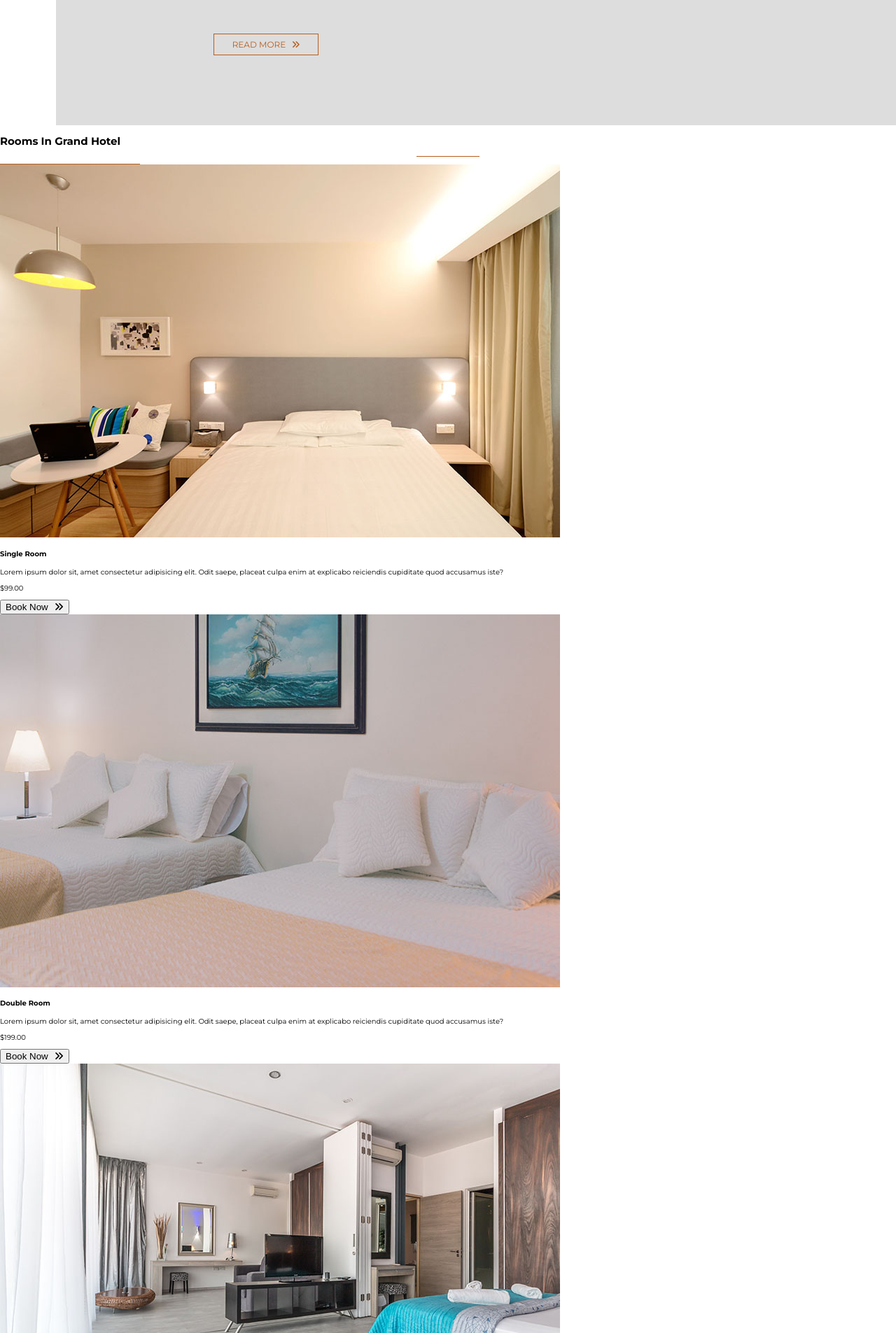
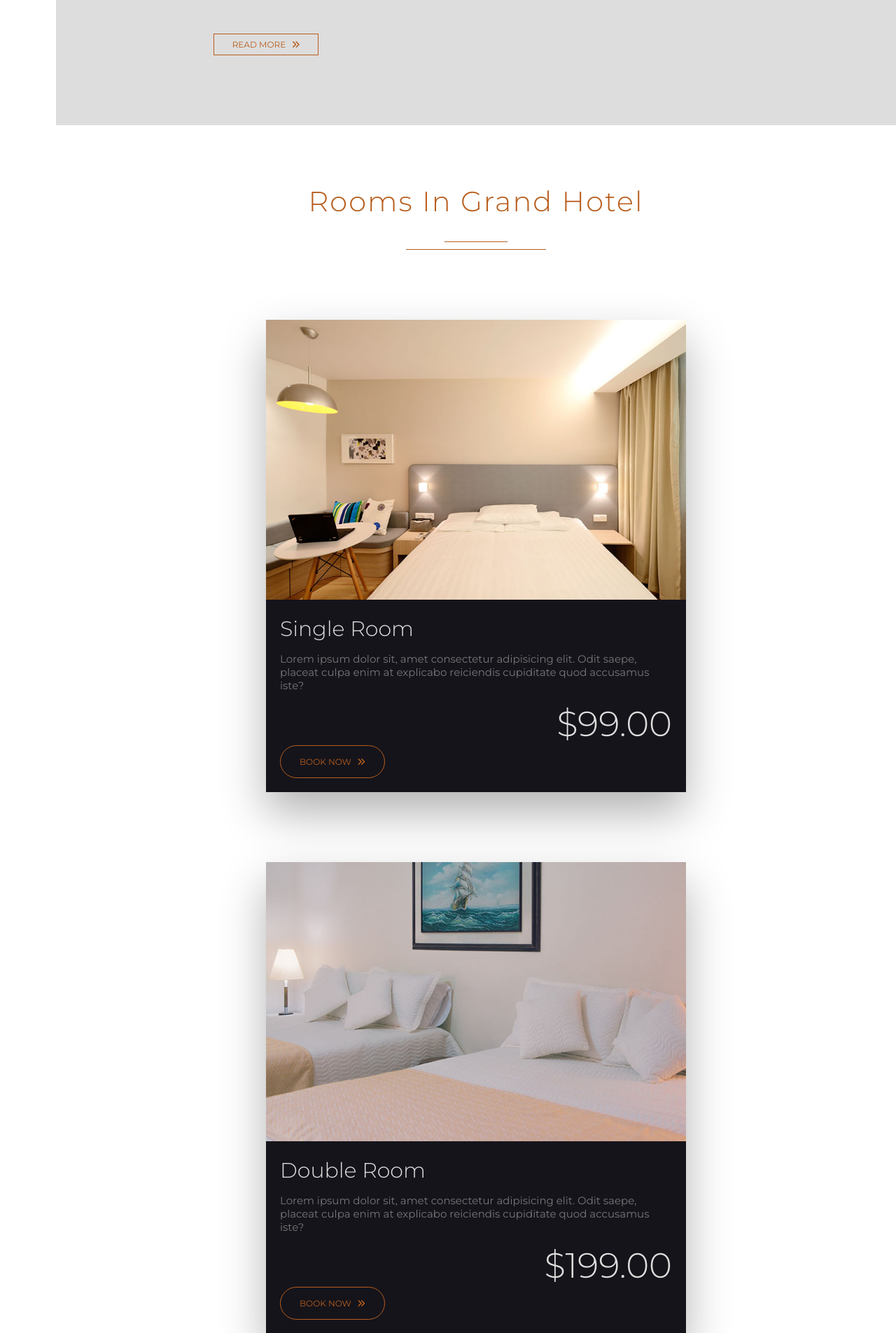
Before and after one commit to mj305/Hotel, a PHP site: page / in a window 1280 px wide. Shown: the part 1643-3548 px from the top of the page at 70% size. Run offline with PHP 8.4, Linux system fonts and the light colour scheme; some libraries are stand-ins or nearby versions.

Commit message:
finished cards and book now button

```diff
--- a/css/style.css
+++ b/css/style.css
@@ -354,7 +354,7 @@ body {
 
 .about-us-btn {
     width: 15rem;
-    padding: .7rem;
+    padding: .7rem .5rem;
     font-family: 'Montserrat', sans-serif;
     font-size: 1.2rem;
     text-transform: uppercase;
@@ -407,9 +407,122 @@ body {
 }
 /* end of about us */
 
-/* */
+
+/* common header */
+.common-header {
+    padding: 5rem;
+    text-align: center;
+    color: #b85d1c;
+}
+
+.common-heading {
+    font-size: 4rem;
+    font-weight: 300;
+    letter-spacing: .2rem;
+}
+
+.small-underline {
+    width: 9rem;
+    height: .1rem;
+    margin: 0 auto 1rem auto;
+    background-color: #b85d1c;
+}
+
+.big-underline {
+    width: 20rem;
+    height: .1rem;
+    margin: auto;
+    background-color: #b85d1c;
+}
+
+/* end of common header */
+
+/* rooms */
+
+.rooms {
+    margin-left: 8rem;
+}
+
+.rooms-cards-wrapper {
+    display: flex;
+    flex-wrap: wrap;
+    justify-content: center;
+    align-items: center;
+}
+
+.room-card {
+    width: 60rem;
+    margin: 5rem;
+    background-color: #15141b;
+    box-shadow: 0 3rem 6rem rgba(0, 0, 0, .3);
+}
+
+.room-img {
+    width: 100%;
+}
+
+.room-card-content {
+    color: #ddd;
+    padding: 2rem;
+
+}
+
+.room-card-heading {
+    margin: 0;
+    font-size: 3rem;
+    font-weight: 300;
+}
+
+.room-card-paragraph {
+    font-size: 1.5rem;
+    color: #777;
+
+}
+
+.room-price {
+    font-size: 5rem;
+    font-weight: 300;
+    text-align: right;
+    margin: 0;
+}
+
+.room-card-btn {
+    width: 15rem;
+    padding: 1.5rem 1rem;
+    font-family: 'Montserrat', sans-serif;
+    font-size: 1.2rem;
+    text-transform: uppercase;
+    color: #b85d1c;
+    background-color: transparent;
+    border: .1rem solid #b85d1c;
+    border-radius: 10rem;
+    outline: none;
+    cursor: pointer;
+}
+
+.rooms-btn-wrapper {
+    text-align: center;
+}
+
+.rooms-btn {
+    width: 20rem;
+    padding: 1.5rem 1rem;
+    margin: 4rem 0;
+    background-color: transparent;
+    text-transform: uppercase;
+    color: #b85d1c;
+    border: .2rem solid #b85d1c;
+    outline: none;
+    cursor: pointer;
+    box-shadow: 0 1.5rem 6rem rgba(0,0,0 .2);
+    transition: all .2s;
+}
+
+.rooms-btn:hover {
+    color: #ddd;
+    background-color: #b85d1c;
+
+}
 
 
-
-
-/* */
+/* end of rooms */
```
